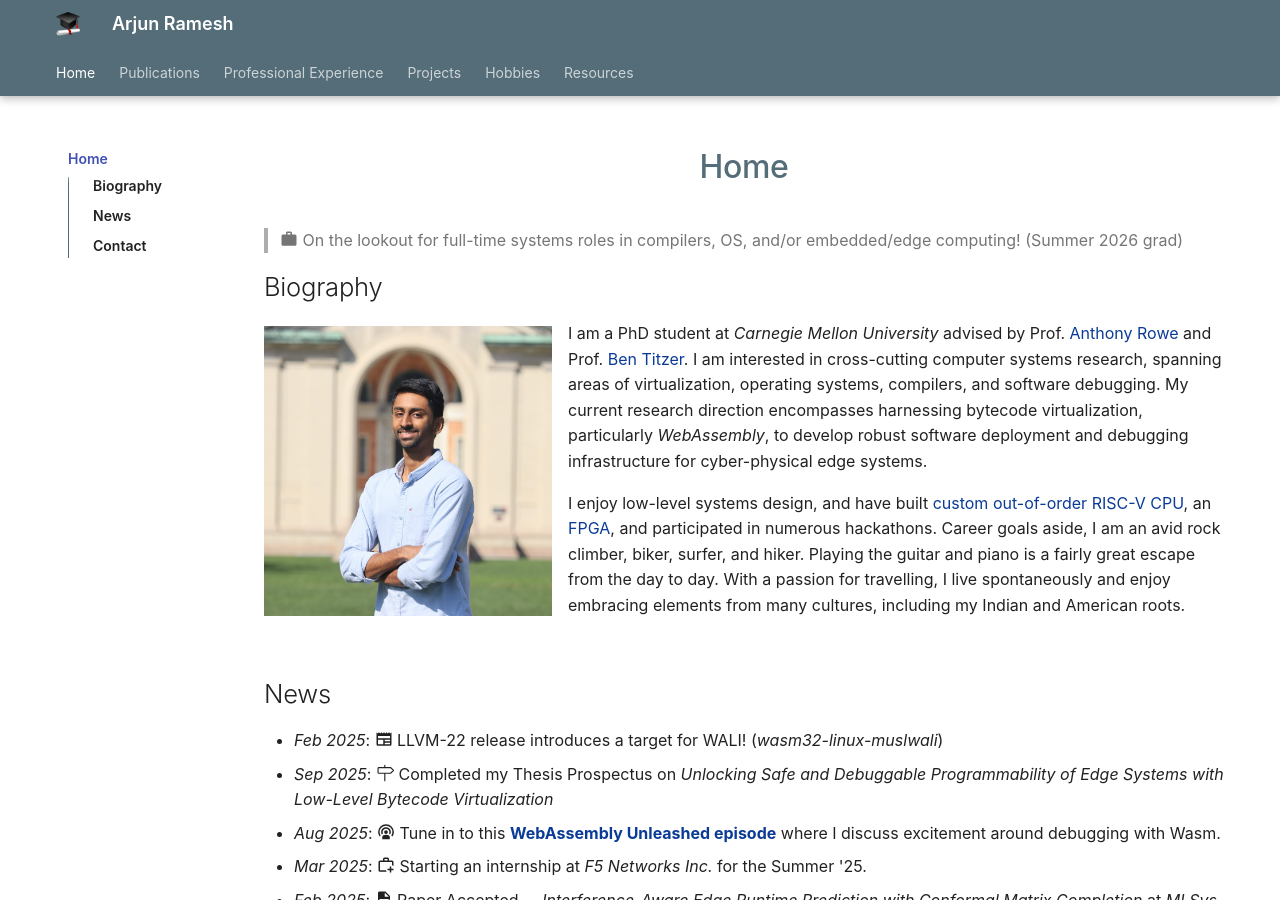
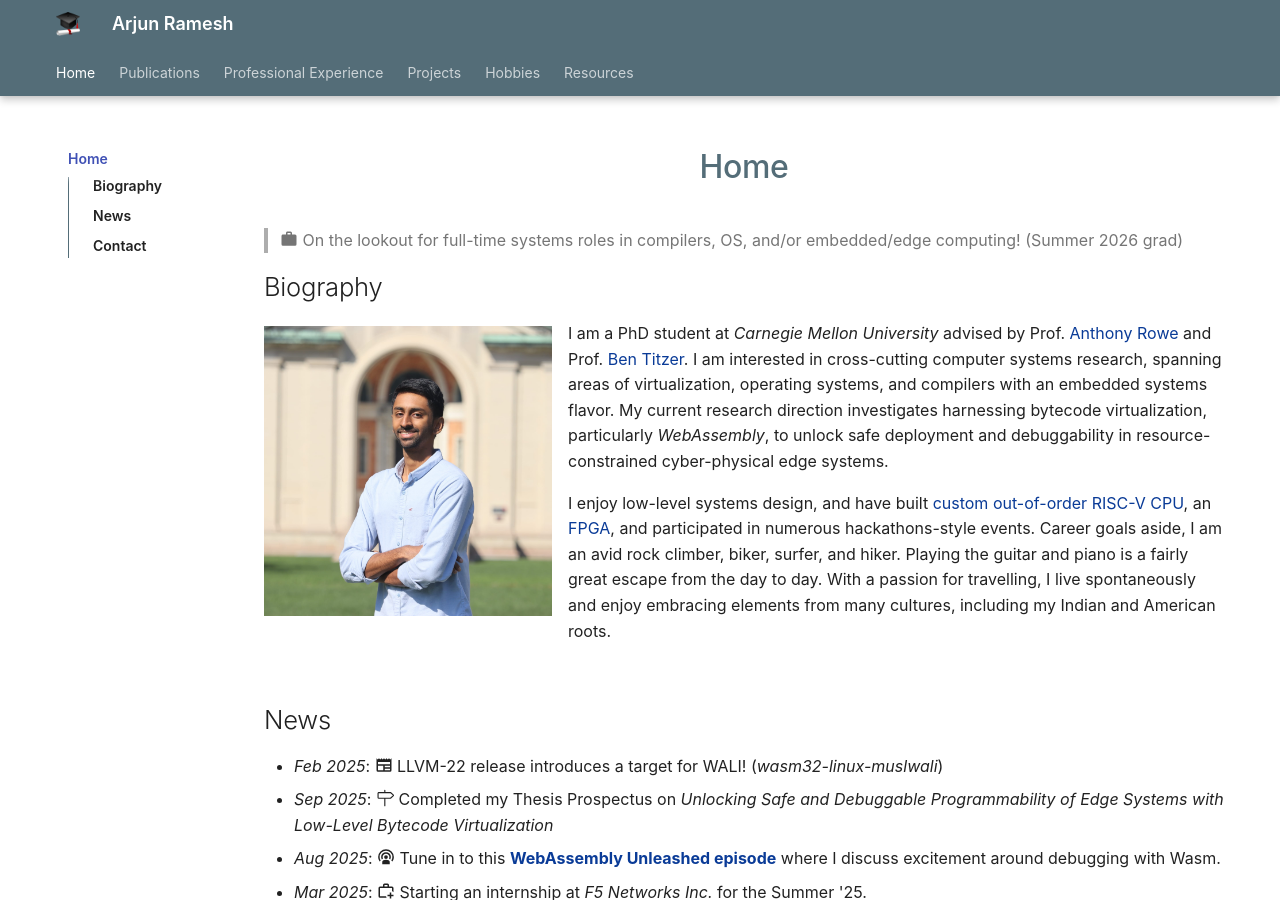
Before and after one commit to arjunr2/personal-website, an MkDocs documentation site: the page built from docs/index.md, in a window 1280 px wide and 900 px high. Built offline with MkDocs 1.6.1 and Material for MkDocs 9.7.7, drawn with Linux system fonts in a browser that asks for light colours; emoji names are drawn with the system emoji font; some web fonts are replaced.

Commit message:
Update bio

```diff
--- a/docs/index.md
+++ b/docs/index.md
@@ -4,11 +4,11 @@
 ![title](assets/home/Headshot_Portrait.jpg){ align=left width=30% style=margin:1em;margin-left:0;margin-top:0.3em;margin-bottom:0.3em }
 
 I am a PhD student at *Carnegie Mellon University* advised by Prof. [Anthony Rowe](https://users.ece.cmu.edu/~agr/) and Prof. [Ben Titzer](https://s3d.cmu.edu/people/core-faculty/titzer-ben.html).
-I am interested in cross-cutting computer systems research, spanning areas of virtualization, operating systems, compilers, and software debugging.
-My current research direction encompasses harnessing bytecode virtualization, particularly *WebAssembly*, to develop robust software deployment and debugging infrastructure for cyber-physical edge systems.
+I am interested in cross-cutting computer systems research, spanning areas of virtualization, operating systems, and compilers with an embedded systems flavor.
+My current research direction investigates harnessing bytecode virtualization, particularly *WebAssembly*, to unlock safe deployment and debuggability in resource-constrained cyber-physical edge systems.
 
 I enjoy low-level systems design, and have built  [custom out-of-order RISC-V CPU](projects.md/#extending-the-risc-v-isa),
-an [FPGA](projects.md/#xc2064-fpga-design), and participated in numerous hackathons.
+an [FPGA](projects.md/#xc2064-fpga-design), and participated in numerous hackathons-style events.
 Career goals aside, I am an avid rock climber, biker, surfer, and hiker.
 Playing the guitar and piano is a fairly great escape from the day to day.
 With a passion for travelling, I live spontaneously and enjoy embracing elements from many cultures, including my Indian and American roots.
```
